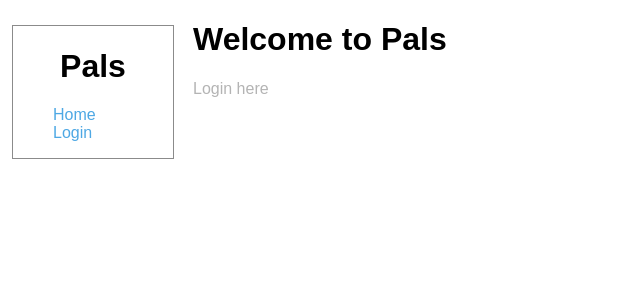
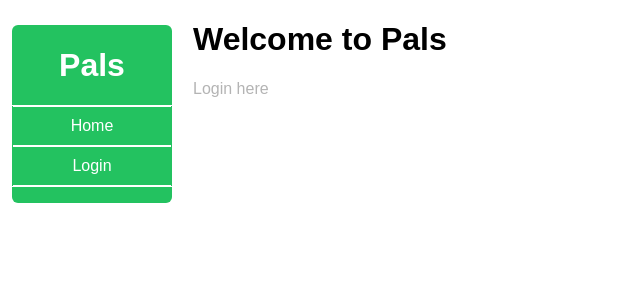
Before and after one commit to Benno1472/pals, a Django app: page /myapp/ in a window 1280 px wide. Shown: the top 300 px of the page, without its empty margins (0-640 px from the left). Run offline with Django 3.2, Linux system fonts and the light colour scheme; some web fonts are replaced.

Commit message:
Update design of sidebar.

```diff
--- a/mysite/myapp/static/myapp/style.css
+++ b/mysite/myapp/static/myapp/style.css
@@ -1,4 +1,14 @@
 @import url('https://fonts.googleapis.com/css2?family=Hind+Madurai:wght@300;400;500;600;700&display=swap');
+
+@keyframes sidebar-hover {
+    0%   {background-color: #23c260;}
+    100% {background-color: #1a9b4b;}
+  }
+
+
+div {
+    box-sizing: border-box;
+}
 
 html {
     font-family: 'Hind Madurai', sans-serif;
@@ -18,14 +28,48 @@ a {
     top: 1;
     left: 1;
     margin: 4px;
-    border-width: 1px;
-    border-color: rgb(139, 139, 139);
+    background-color: #23c260;
+    border-radius: 6px;
+    list-style: none;
+    color: white;
+}
+
+#sidebar ul {
+    padding: 0;
+    border-width: 1px 0px 1px 0px;
+    border-color: white;
     border-style: solid;
-    list-style: none;
+}
+
+#sidebar li {
+    text-align: center;
+
+}
+
+#sidebar a:hover {
+
+    animation-name: sidebar-hover;
+    animation-duration: 0.3s;
+    background-color: #1a9b4b;
+}
+
+#sidebar a:active{
+
+    background-color: #157a3c;
+
 }
 
 #sidebar a {
-    color: rgb(78, 168, 228);
+    color: white;
+    display: inline-block;
+    width: calc(100% - 2px);
+
+    text-align: center;
+    padding-top: 10px;
+    padding-bottom: 10px;
+    border-width: 1px 0px 1px 0px;
+    border-color: white;
+    border-style: solid;
 }
 
 #sidebar h1 {
@@ -33,9 +77,6 @@ a {
 
 }
 
-#sidebar a:hover {
-    color: rgb(44, 121, 172);
-}
 
 #sidebar ul {
     list-style: none;
```
